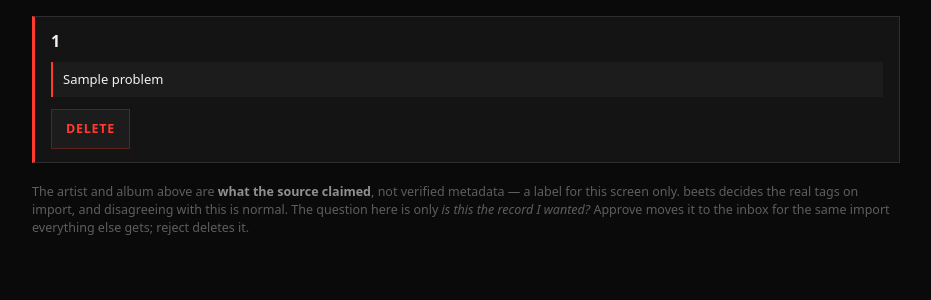
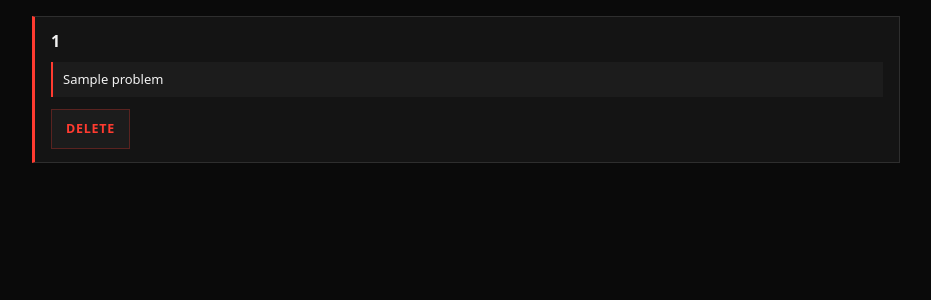
Before and after one commit to thomasmichaelkane/lathe, a FastAPI app: template librariand/templates/fetched.html in a window 1280 px wide. Shown: the part 109-409 px from the top of the page, without its empty margins (174-1105 px from the left). Run offline with FastAPI, Linux system fonts and the light colour scheme; the template is opened without the code that fills it: most values are stand-ins (such as "Sample title", 1, 10 or a date in 2020).

Commit message:
Strip the Fetched and Inbox tabs back to lists
Both pages ended with a paragraph explaining themselves. Explanation that has
to be re-read every visit is just noise once you know the system, and the
reasoning it carried is in the plan and the module docstrings where it belongs.

The Inbox loses its stuck/importing label, the settle-window note and the card
colouring with them. The inbox drains by itself within minutes of anything
landing, so an item being visible at all is already the signal — a label
restating that adds a thing to read without adding a thing to know. What is
left is the name, the track count, the size and how long it has been there.

`stale` stays on the Item dataclass and in the JSON API. It is real
information for a caller; it just was not worth rendering.

Suites: librariand 105/105, install 35/35, autorip 34/34, quarantine 45/45,
inbox-import 33/33.

Co-Authored-By: Claude Opus 5 <noreply@anthropic.com>

```diff
--- a/librariand/librariand_test.py
+++ b/librariand/librariand_test.py
@@ -396,7 +396,10 @@ def run_checks(client, auth, srv: Path):
     section("the dashboard renders")
     for path, needle in [("/", "librariand"),
                          ("/ui/quarantine", "Quarantine"),
-                         ("/ui/fetched", "Approve"),
+                         # The page title, not a button: by this point the
+                         # earlier checks have approved one entry and rejected
+                         # another, so which buttons remain depends on state.
+                         ("/ui/fetched", "Fetched"),
                          ("/ui/inbox", "Inbox"),
                          ("/ui/rips", "Result")]:
         resp = client.get(path, headers=auth)
--- a/librariand/templates/fetched.html
+++ b/librariand/templates/fetched.html
@@ -58,15 +58,4 @@
 </div>
 {% endfor %}
 
-{% if entries %}
-<p style="color:var(--ink-faint);font-size:12.5px;margin-top:20px;">
-  The artist and album above are <strong style="color:var(--ink-dim);">what the
-  source claimed</strong>, not verified metadata — a label for this screen only.
-  beets decides the real tags on import, and disagreeing with this is normal.
-  The question here is only <em>is this the record I wanted?</em>
-  Approve moves it to the inbox for the same import everything else gets;
-  reject deletes it.
-</p>
-{% endif %}
-
 {% endblock %}
```
Also changed, not shown: librariand/templates/inbox.html (+3 -10 lines).
